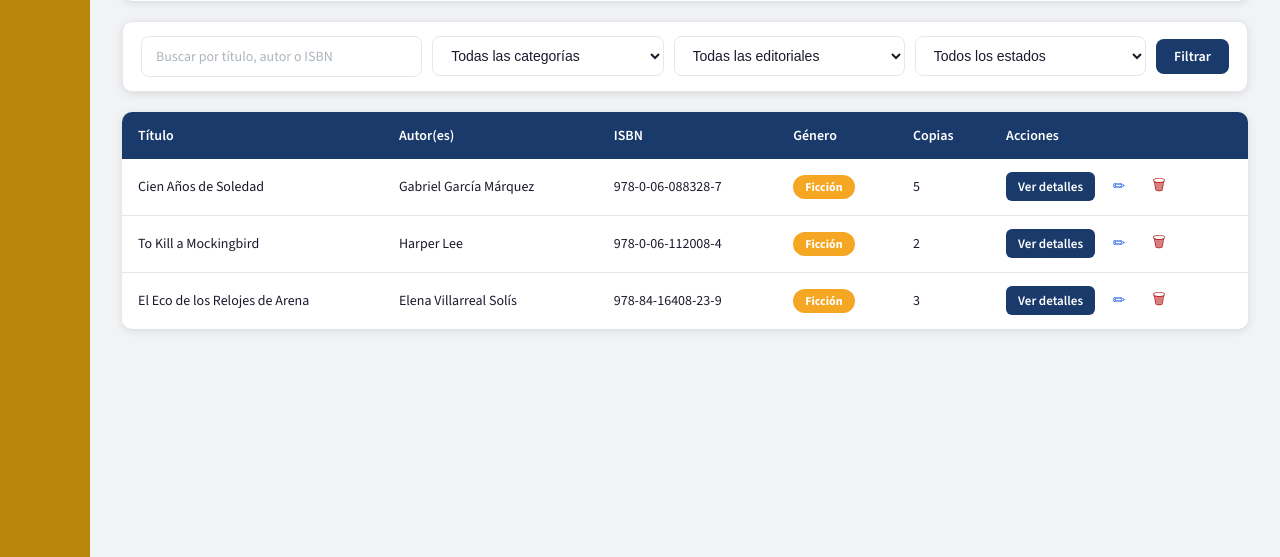
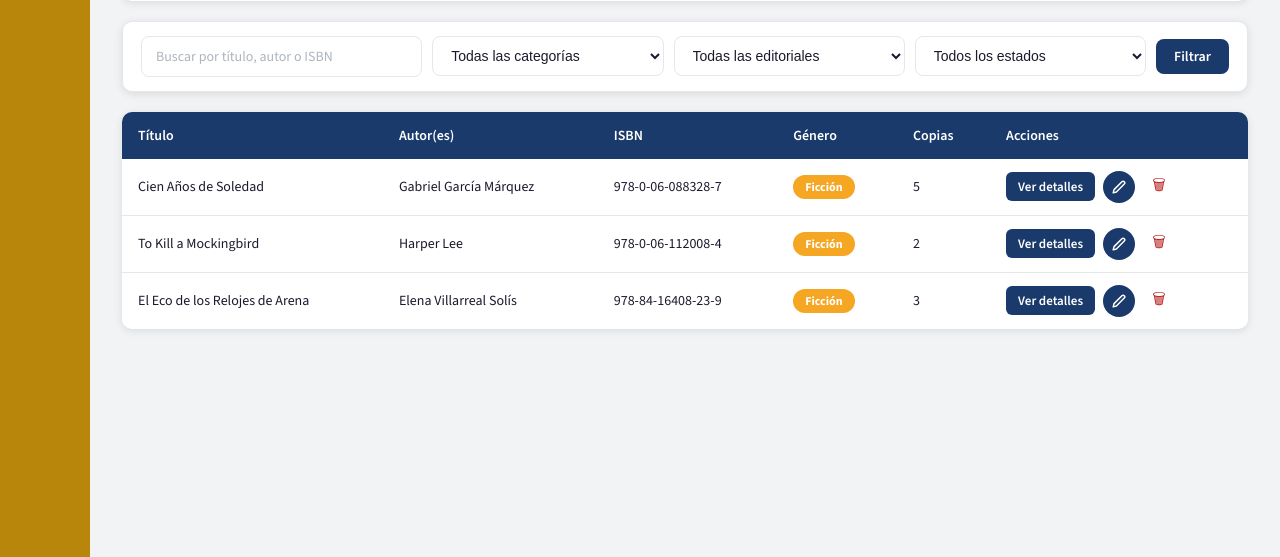
Before and after one commit to AlexP3rez16/Evidencia-No.-10.-Programaci-n-de-Componentes-de-Software-Front-End-, a Flask app: page /libros/ in a window 1280 px wide. Shown: the part 186-743 px from the top of the page. Run offline with Flask 3, Linux system fonts and the light colour scheme; the visitor is signed in with stand-in values (Sample User, id 1); data comes from the database, SQL or seed files in the repository.

Commit message:
Cambio a color e icono de editar

```diff
--- a/static/css/style.css
+++ b/static/css/style.css
@@ -405,7 +405,7 @@ input, textarea { font-family: inherit; }
   background: transparent;
 }
 .btn-icon:hover { opacity: .7; }
-.btn-icon--edit  { color: #2563eb; }
+.btn-icon--edit  { background: #1a3a6b; color: var(--white); border-radius: 50%; }
 .btn-icon--delete { color: var(--red); }
 
 /* ================================================================
--- a/templates/libros.html
+++ b/templates/libros.html
@@ -67,7 +67,9 @@
           <a href="{{ url_for('libros.detalle', isbn=book.isbn) }}"
              class="btn btn--sm btn--primary">Ver detalles</a>
           <a href="{{ url_for('libros.editar', isbn=book.isbn) }}"
-             class="btn-icon btn-icon--edit" title="Editar">✏</a>
+             class="btn-icon btn-icon--edit" title="Editar">
+            <svg xmlns="http://www.w3.org/2000/svg" width="14" height="14" viewBox="0 0 24 24" fill="none" stroke="currentColor" stroke-width="2.5" stroke-linecap="round" stroke-linejoin="round"><path d="M17 3a2.828 2.828 0 1 1 4 4L7.5 20.5 2 22l1.5-5.5L17 3z"/></svg>
+          </a>
           <button class="btn-icon btn-icon--delete" title="Eliminar"
                   onclick="confirmDelete('{{ book.isbn }}','{{ book.titulo|replace("'","\\'") }}')">🗑</button>
         </td>
```
